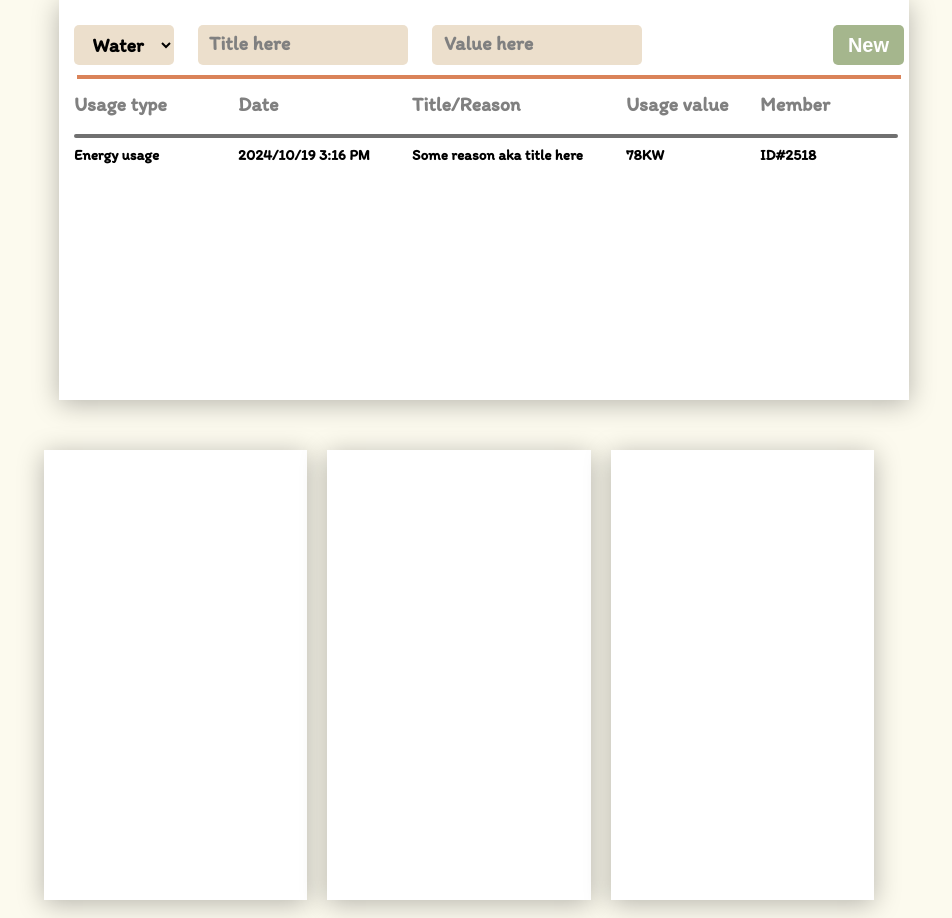
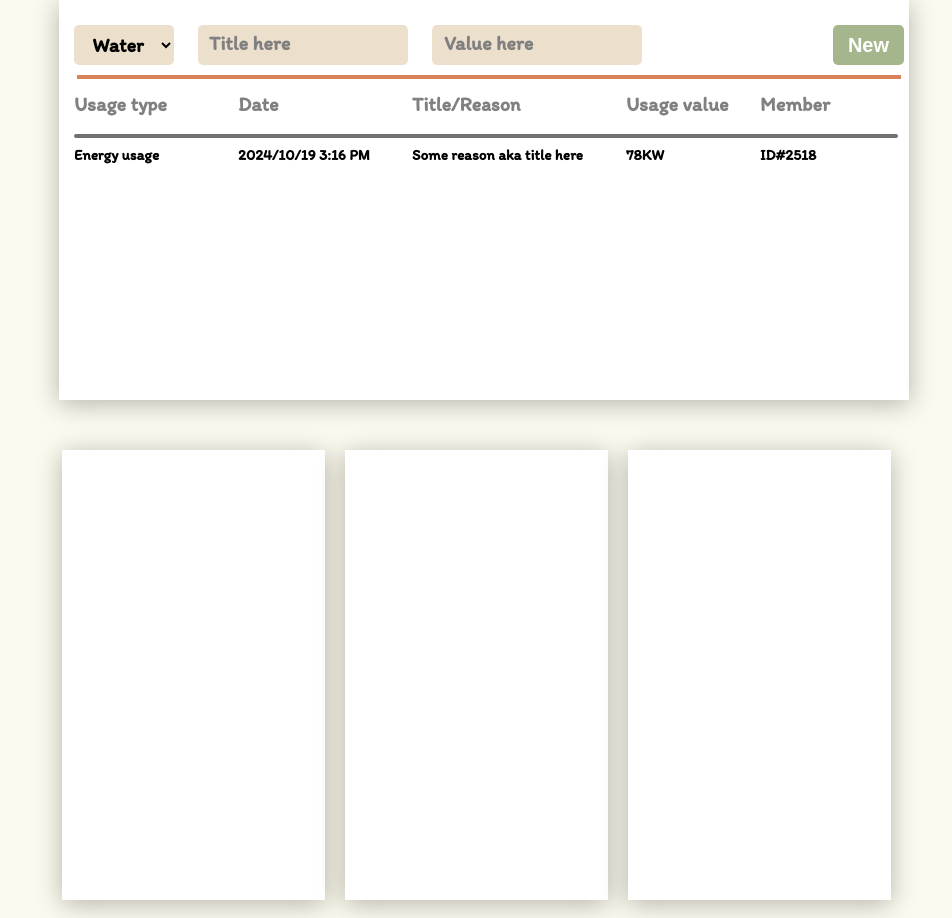
Before and after one commit to sabuka-dumbo/GreenGuard, a Django app: page / in a window 1280 px wide. Shown: the part 950-1868 px from the top of the page, without its empty margins (306-1258 px from the left). Run offline with Django 5.2, Linux system fonts and the light colour scheme; data comes from the database, SQL or seed files in the repository.

Commit message:
Nov 17, 2024, 11:29 AM

```diff
--- a/greenguard/gg/static/css/styles.css
+++ b/greenguard/gg/static/css/styles.css
@@ -370,9 +370,10 @@
     position: relative;
     top: 0;
     left: 0;
-    width: 100%;
+    width: 850px;
     height: max-content;
     margin-top: 50px;
+    margin-left: calc((100vw - 850px) / 4);
     display: flex;
     justify-content: center;
     align-items: center;
```
